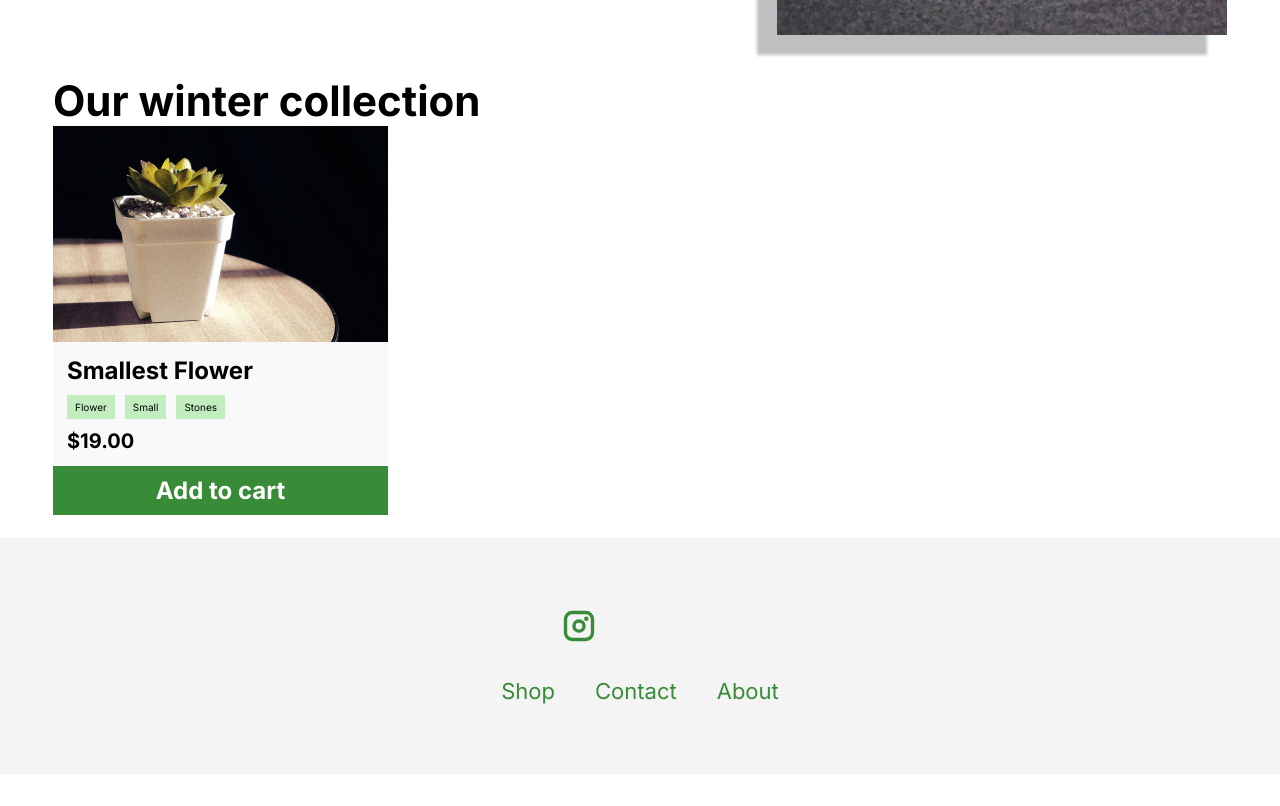
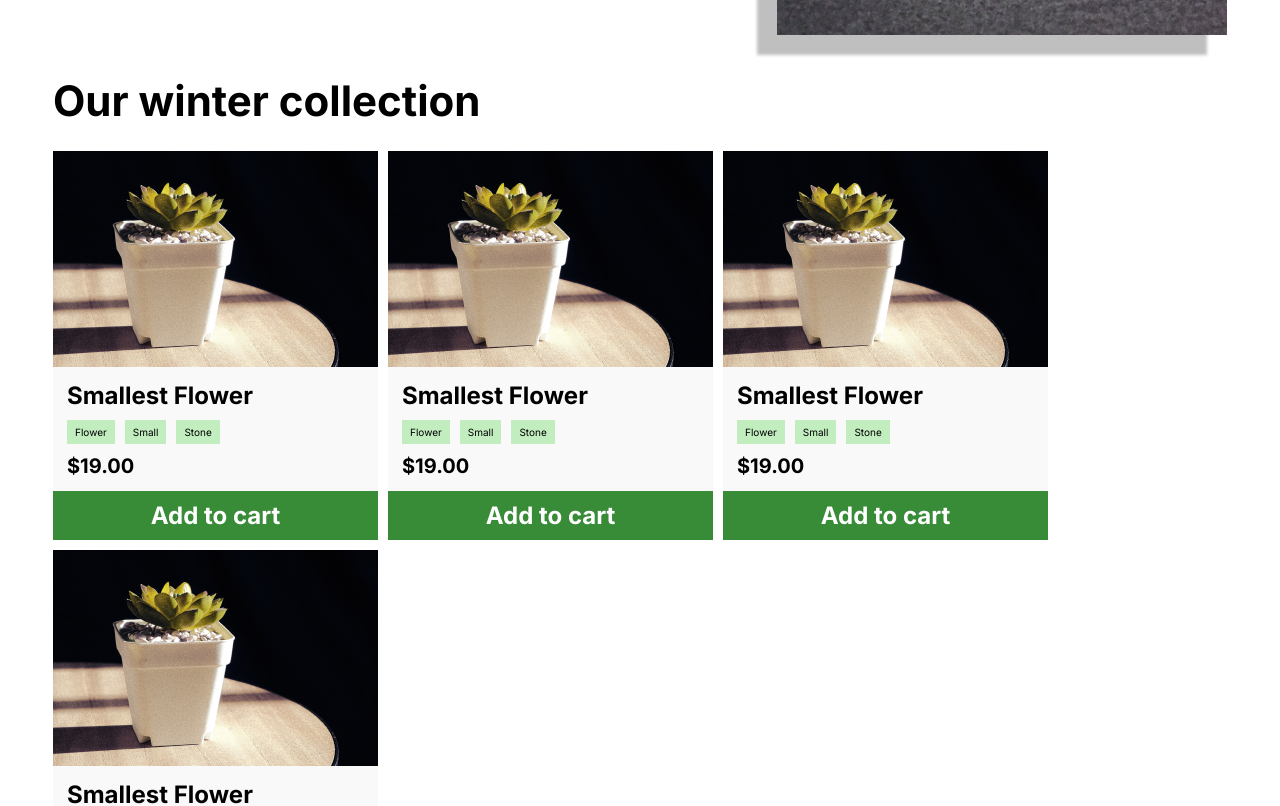
Before and after one commit to INFO-5139/INFO-5139, a React (Create React App) app: page / in a window 1280 px wide. Shown: the part 760-1566 px from the top of the page. Before the commit the page ends 1534 px from the top, so only its background shows below. Built offline with nearby package versions, Linux system fonts and the light colour scheme; some icons are missing.

Commit message:
Collection logic updated and cart started

```diff
--- a/package.json
+++ b/package.json
@@ -8,6 +8,7 @@
     "@testing-library/jest-dom": "^5.16.5",
     "@testing-library/react": "^13.4.0",
     "@testing-library/user-event": "^13.5.0",
+    "nanoid": "^4.0.1",
     "react": "^18.2.0",
     "react-dom": "^18.2.0",
     "react-redux": "^8.0.5",
--- a/src/App.js
+++ b/src/App.js
@@ -4,14 +4,19 @@ import { Route, Routes } from "react-router-dom";
 import HomePage from "./pages/HomePage/home-page.component";
 import Header from "./components/header/header.component";
 import Footer from "./components/footer/footer.component";
+import Cart from "./components/cart/cart.component";
+import { useSelector } from "react-redux";
+import { selectIsActive } from "./redux/cart/cart.selector";
 
 function App() {
+  const isCartActive = useSelector(selectIsActive);
   return (
     <div>
       <Header />
       <Routes>
         <Route path="/" element={<HomePage />} />
       </Routes>
+      {isCartActive ? <Cart /> : ""}
       <Footer />
     </div>
   );
--- /dev/null
+++ b/src/components/cart/cart.component.jsx
@@ -0,0 +1,25 @@
+import React from "react";
+import { CartContainer, Overlay } from "./cart.styles";
+import { HeadingTwo } from "../../pages/HomePage/home-page.styles";
+import { useDispatch } from "react-redux";
+import { updateIsActive } from "../../redux/cart/cart.reducer";
+
+const Cart = () => {
+  const dispatch = useDispatch();
+  return (
+    <>
+      <Overlay
+        onClick={() => {
+          dispatch(updateIsActive(false));
+        }}
+      />
+      <CartContainer>
+        <HeadingTwo style={{ textAlign: "center", marginTop: 15 }}>
+          Cart
+        </HeadingTwo>
+      </CartContainer>
+    </>
+  );
+};
+
+export default Cart;
--- /dev/null
+++ b/src/components/cart/cart.styles.jsx
@@ -0,0 +1,20 @@
+import styled from "styled-components";
+
+export const CartContainer = styled.div`
+  position: fixed;
+  top: 50%;
+  left: 50%;
+  background-color: #fff;
+  transform: translate(-50%, -50%);
+  width: 60%;
+`;
+
+export const Overlay = styled.div`
+  background-color: #000;
+  opacity: 0.5;
+  width: 100vw;
+  height: 100vh;
+  position: fixed;
+  top: 0;
+  left: 0;
+`;
--- a/src/components/header/header.component.jsx
+++ b/src/components/header/header.component.jsx
@@ -8,8 +8,11 @@ import {
 } from "./header.styles";
 import { Icon } from "@iconify/react";
 import Navigation from "../navigation/navigation.component";
+import { useDispatch } from "react-redux";
+import { updateIsActive } from "../../redux/cart/cart.reducer";
 
 const Header = () => {
+  const dispatch = useDispatch();
   return (
     <HeaderContainer>
       <HeaderLeftPart>
@@ -18,7 +21,12 @@ const Header = () => {
       </HeaderLeftPart>
       <HeaderRightPart>
         <LogInButton>Log In</LogInButton>
-        <CartButton>
+        <CartButton
+          onClick={(e) => {
+            e.preventDefault();
+            dispatch(updateIsActive(true));
+          }}
+        >
           <Icon icon="ic:round-shopping-cart" width={30} height={30} />
         </CartButton>
       </HeaderRightPart>
--- a/src/components/product-item/product-item.component.jsx
+++ b/src/components/product-item/product-item.component.jsx
@@ -6,21 +6,22 @@ import {
   ProductItemTitle,
   ProductPrice,
   ItemButton,
+  ProductImageContainer,
 } from "./product-item.styles";
 
-const ProductItem = () => {
+const ProductItem = ({ item }) => {
   return (
     <ProductItemContainer>
-      <div>
-        <img src={ProductImage} alt="Cactus" />
-      </div>
-      <ProductItemTitle>Smallest Flower</ProductItemTitle>
+      <ProductImageContainer>
+        <img src={item.image} alt="Cactus" />
+      </ProductImageContainer>
+      <ProductItemTitle>{item.name}</ProductItemTitle>
       <CategoriesContainer>
-        <span>Flower</span>
-        <span>Small</span>
-        <span>Stones</span>
+        {item.tags.map((t) => (
+          <span>{t}</span>
+        ))}
       </CategoriesContainer>
-      <ProductPrice>$19.00</ProductPrice>
+      <ProductPrice>${item.price.toFixed(2)}</ProductPrice>
       <ItemButton>Add to cart</ItemButton>
     </ProductItemContainer>
   );
--- a/src/components/product-item/product-item.styles.jsx
+++ b/src/components/product-item/product-item.styles.jsx
@@ -2,11 +2,12 @@ import styled from "styled-components";
 
 export const ProductItemContainer = styled.div`
   background-color: #f9f9f9;
-  max-width: 335px;
+  max-width: 325px;
 `;
 
 export const ProductImageContainer = styled.div`
   max-height: 220px;
+  width: 100%;
   overflow: hidden;
 `;
 
--- a/src/pages/HomePage/home-page.component.jsx
+++ b/src/pages/HomePage/home-page.component.jsx
@@ -1,4 +1,4 @@
-import React from "react";
+import React, { useState } from "react";
 import {
   HomePageContainer,
   HeadingOne,
@@ -9,12 +9,46 @@ import {
   CTAImage,
   ImageContainer,
   HeadingTwo,
+  ProductList,
 } from "./home-page.styles";
 import Image from "../../assets/main_image.jpg";
 import { useNavigate } from "react-router-dom";
 import ProductItem from "../../components/product-item/product-item.component";
+import ProductImage from "../../assets/product-item.png";
+import { nanoid } from "nanoid";
 
 const HomePage = () => {
+  const [winterCollection, setWinterCollection] = useState([
+    {
+      id: nanoid(),
+      name: "Smallest Flower",
+      price: 19,
+      tags: ["Flower", "Small", "Stone"],
+      image: ProductImage,
+    },
+    {
+      id: nanoid(),
+      name: "Smallest Flower",
+      price: 19,
+      tags: ["Flower", "Small", "Stone"],
+      image: ProductImage,
+    },
+    {
+      id: nanoid(),
+      name: "Smallest Flower",
+      price: 19,
+      tags: ["Flower", "Small", "Stone"],
+      image: ProductImage,
+    },
+    {
+      id: nanoid(),
+      name: "Smallest Flower",
+      price: 19,
+      tags: ["Flower", "Small", "Stone"],
+      image: ProductImage,
+    },
+  ]);
+  console.log(winterCollection);
   const navigate = useNavigate();
   return (
     <HomePageContainer>
@@ -41,7 +75,11 @@ const HomePage = () => {
         </ImageContainer>
       </FirstScreenContainer>
       <HeadingTwo>Our winter collection</HeadingTwo>
-      <ProductItem />
+      <ProductList>
+        {winterCollection.map((item) => (
+          <ProductItem item={item} />
+        ))}
+      </ProductList>
     </HomePageContainer>
   );
 };
--- a/src/pages/HomePage/home-page.styles.jsx
+++ b/src/pages/HomePage/home-page.styles.jsx
@@ -65,4 +65,12 @@ export const CTAImage = styled.img`
 
 export const HeadingTwo = styled.h2`
   font-size: 42px;
+  margin-bottom: 25px;
 `;
+
+export const ProductList = styled.div`
+  display: flex;
+  align-items: center;
+  gap: 10px;
+  flex-wrap: wrap;
+`;
--- a/src/redux/cart/cart.reducer.js
+++ b/src/redux/cart/cart.reducer.js
@@ -1,20 +1,20 @@
 import { createSlice } from "@reduxjs/toolkit";
 
 const initialState = {
-  amount: 10,
+  isActive: false,
 };
 
 export const cartSlice = createSlice({
-  name: "counter",
+  name: "cart",
   initialState,
   reducers: {
-    incrementByAmount: (state, action) => {
-      state.amount += action.payload;
+    updateIsActive: (state, action) => {
+      state.isActive = action.payload;
     },
   },
 });
 
 // Action creators are generated for each case reducer function
-export const { increment, decrement, incrementByAmount } = cartSlice.actions;
+export const { updateIsActive } = cartSlice.actions;
 
 export default cartSlice.reducer;
--- a/src/redux/cart/cart.selector.js
+++ b/src/redux/cart/cart.selector.js
@@ -2,4 +2,7 @@ import { createSelector } from "@reduxjs/toolkit";
 
 export const selectCart = (state) => state.cart;
 
-export const selectAmount = createSelector([selectCart], (cart) => cart.amount);
+export const selectIsActive = createSelector(
+  [selectCart],
+  (cart) => cart.isActive
+);
```
Also changed, not shown: 1 other file (tests, documents, lock files or other folders).
